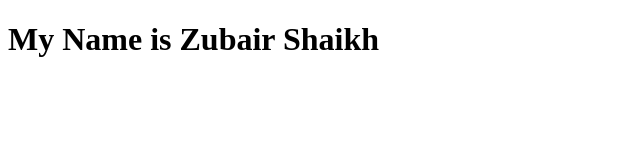
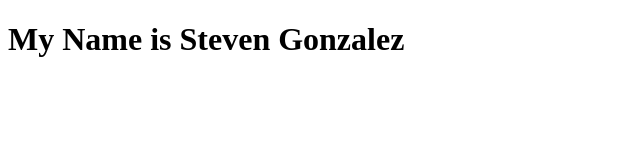
Before and after one commit to Gonsteven11/Gonsteven11.github.io, a plain HTML site: page index.html in a window 1280 px wide. Shown: the whole page, without its empty margins (0-640 px from the left). Drawn offline with Linux system fonts and the light colour scheme.

Commit message:
name update part 2

```diff
--- a/index.html
+++ b/index.html
@@ -7,6 +7,6 @@
     <title>Steven Gonzalez</title>
 </head>
 <body>
-    <h1>My Name is Zubair Shaikh</h1>
+    <h1>My Name is Steven Gonzalez</h1>
 </body>
 </html>
```
